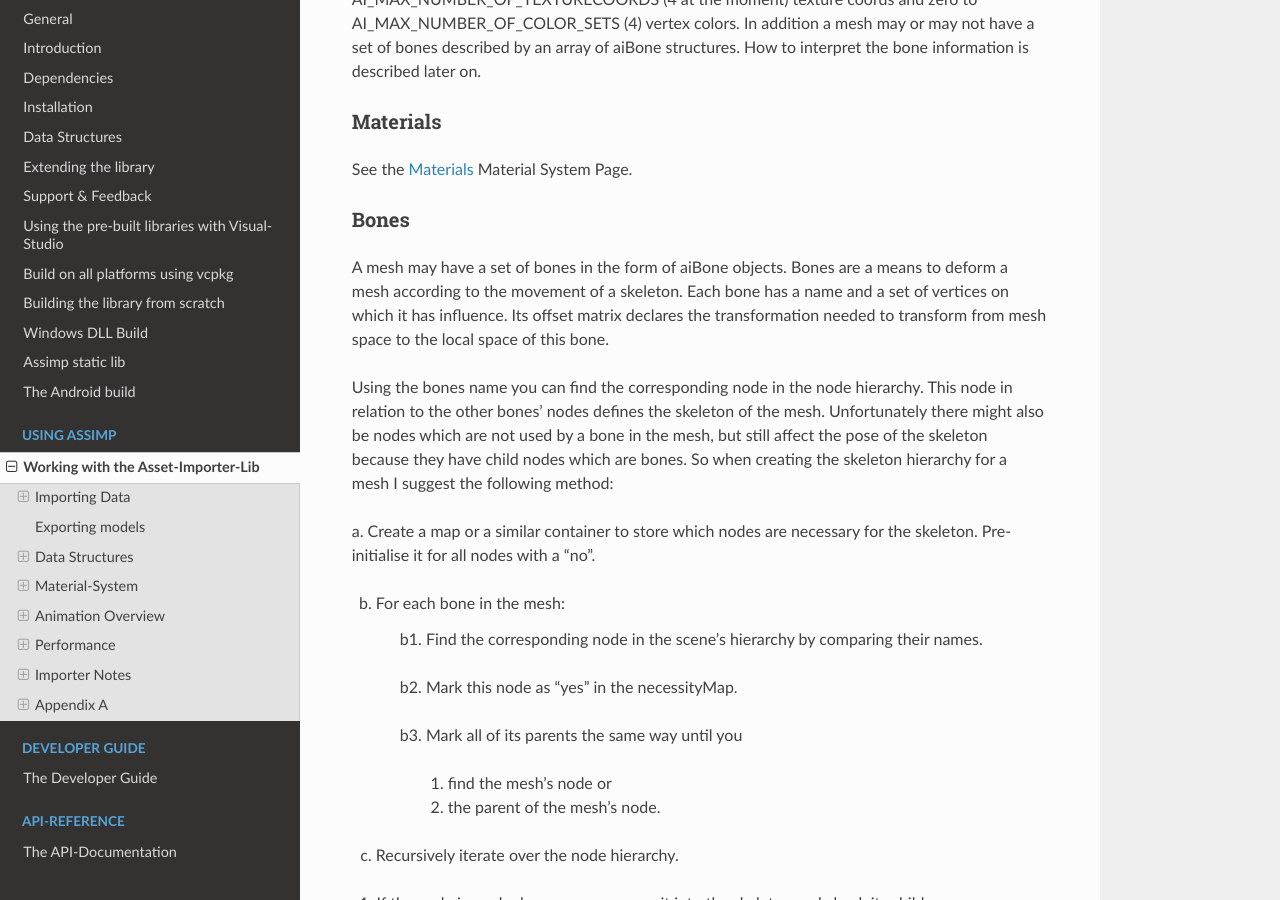
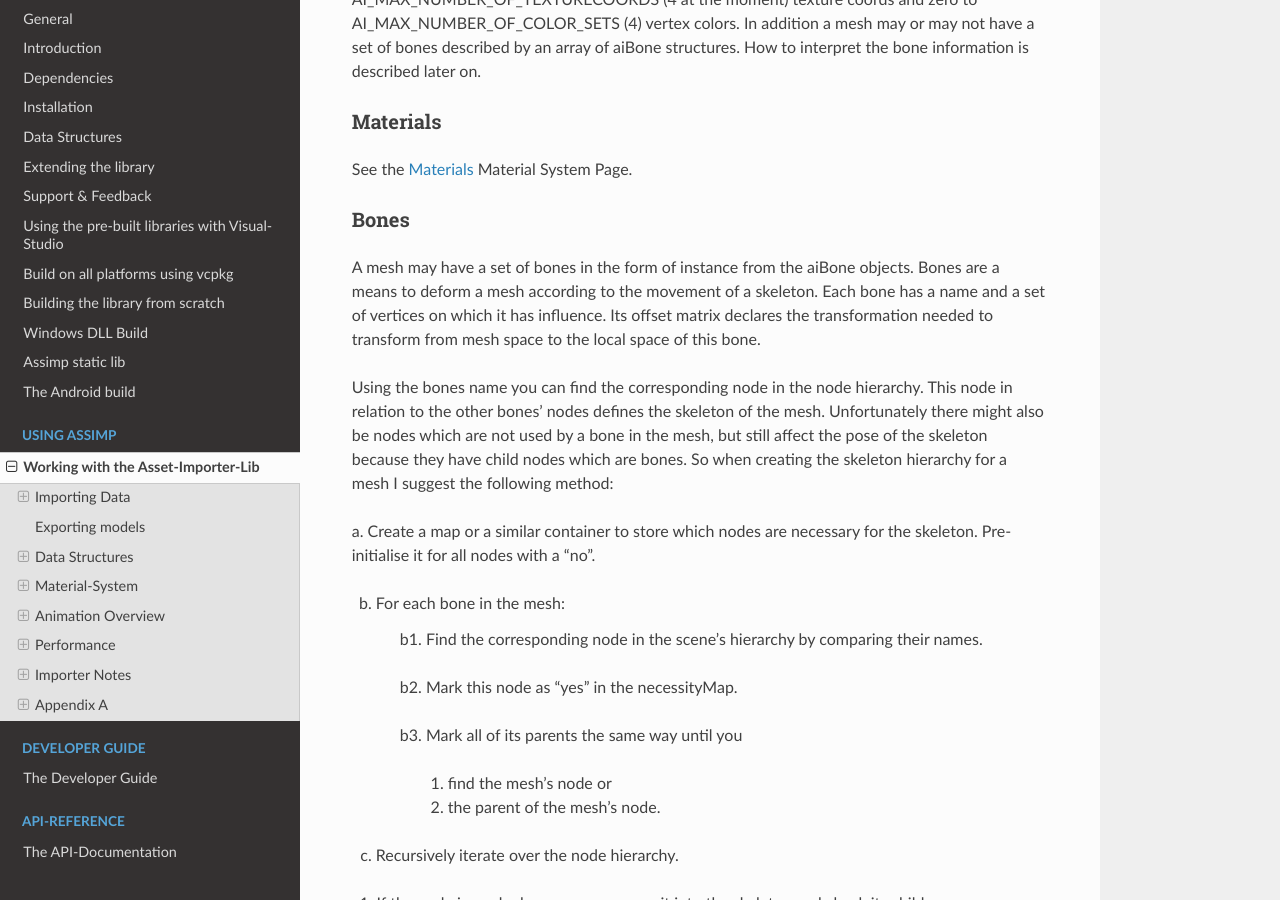
Before and after one commit to assimp/assimp-docs, a Sphinx documentation site: the page built from source/usage/use_the_lib.rst, in a window 1280 px wide and 900 px high, scrolled down 9489 px. Built offline with Sphinx 7.4.7 and the Read the Docs theme 2.0.0, drawn with Linux system fonts in a browser that asks for light colours.

Commit message:
Fix a sentence

```diff
--- a/source/usage/use_the_lib.rst
+++ b/source/usage/use_the_lib.rst
@@ -487,7 +487,7 @@ See the :ref:`ai_material` Material System Page.
 Bones
 -----
 
-A mesh may have a set of bones in the form of aiBone objects. Bones are a means to deform a mesh
+A mesh may have a set of bones in the form of instance from the aiBone objects. Bones are a means to deform a mesh
 according to the movement of a skeleton. Each bone has a name and a set of vertices on which it has influence.
 Its offset matrix declares the transformation needed to transform from mesh space to the local space of this bone.
 
```
